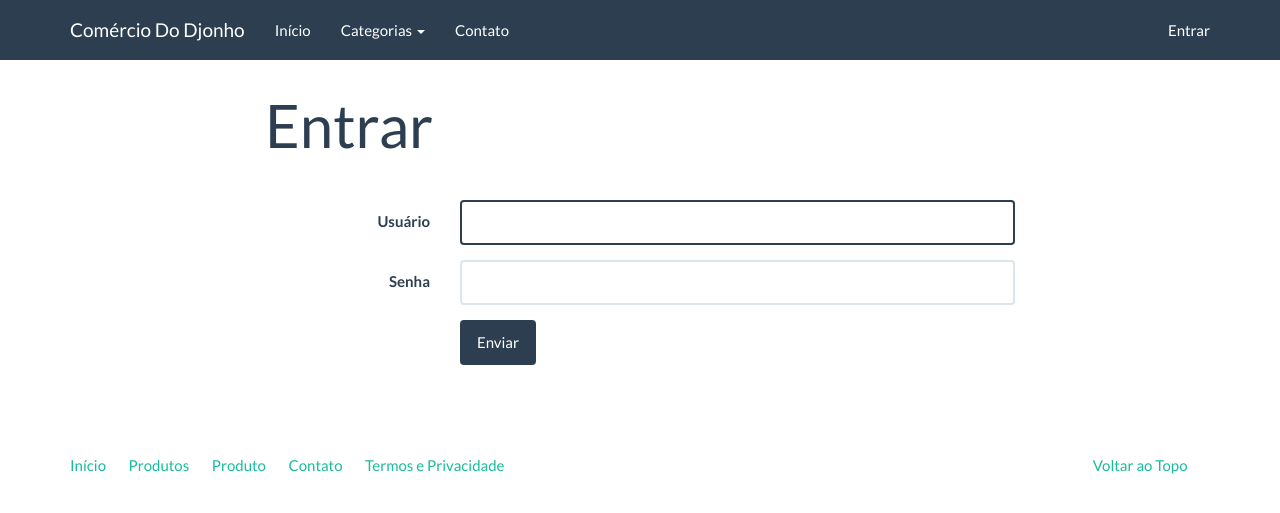
After one commit to gabriel-carvalh0/projetodjango, a Django app: page /entrar/ in a window 1280 px wide. The commit adds this page. Shown: the top 513 px of the page. Run offline with Django 3.2, Linux system fonts and the light colour scheme; data comes from the database, SQL or seed files in the repository; both versions use the stored data as it was after the commit; some libraries are stand-ins or nearby versions.

Commit message:
login logout-problem

```diff
--- a/app_ecommerce/templates/base.html
+++ b/app_ecommerce/templates/base.html
@@ -38,7 +38,11 @@
 			</li>
           </ul>
           <ul class="nav navbar-nav navbar-right">
-            <li><a href="#">Minha Conta</a></li>
+            {% if user.is_authenticated %}
+            <li><a href="{% url 'logout' %}">Sair</a></li>
+            {% else %}
+            <li><a href="{% url 'login' %}">Entrar</a></li>
+            {% endif %}
           </ul>
         </div>
       </div>
--- /dev/null
+++ b/app_ecommerce/templates/login.html
@@ -0,0 +1,50 @@
+
+
+{% extends "base.html" %}
+
+{% load widget_tweaks %}
+
+{% block title %}Entrar | {{ block.super }}{% endblock %}
+
+{% block container %}
+<div class="row">
+    <div class="col-md-8 col-md-offset-2">
+        <div class="page-header">
+            <h1>Entrar</h1>
+        </div>
+        <form class="form-horizontal" method="post">
+            {% csrf_token %}
+            {% for error in form.non_field_errors %}
+            <div class="alert alert-danger">
+                {{ error }}
+            </div>
+            {% endfor %}
+            <fieldset>
+                <div class="form-group{% if form.username.errors %} has-error{% endif %}">
+                  <label for="{{ form.username.auto_id }}" class="col-md-3 control-label">{{ form.username.label }}</label>
+                  <div class="col-md-9">
+                    {% render_field form.username class="form-control" %}
+                    {% for error in form.username.errors %}
+                    <span class="help-block">{{ error }}</span>
+                    {% endfor %}
+                  </div>
+                </div>
+                <div class="form-group{% if form.password.errors %} has-error{% endif %}">
+                  <label for="{{ form.password.auto_id }}" class="col-md-3 control-label">{{ form.password.label }}</label>
+                  <div class="col-md-9">
+                    {% render_field form.password class="form-control" %}
+                    {% for error in form.password.errors %}
+                    <span class="help-block">{{ error }}</span>
+                    {% endfor %}
+                  </div>
+                </div>
+                <div class="form-group">
+                  <div class="col-md-9 col-md-offset-3">
+                    <button type="submit" class="btn btn-primary">Enviar</button>
+                  </div>
+                </div>
+            </fieldset>
+        </form>
+    </div>
+</div>
+{% endblock %}
--- a/ecommerce/settings.py
+++ b/ecommerce/settings.py
@@ -143,6 +143,12 @@ EMAIL_USE_TLS = True
 EMAIL_USE_SSL = False
 EMAIL_BACKEND = 'django.core.mail.backends.console.EmailBackend'
 
+# Auth
+LOGIN_URL = 'login'
+LOGOUT_URL = 'logout'
+LOGIN_REDIRECT_URL = 'index'
+LOGOUT_REDIRECT_URL = 'index'
+
 # Default primary key field type
 # https://docs.djangoproject.com/en/3.2/ref/settings/#default-auto-field
 
--- a/ecommerce/urls.py
+++ b/ecommerce/urls.py
@@ -17,11 +17,15 @@ from django.contrib import admin
 from django.urls import path, include
 from django.views.generic.base import TemplateView
 from app_ecommerce import views
-
+from django.contrib.auth.views import LoginView,  LogoutView
 
 urlpatterns = [
     path('', TemplateView.as_view(template_name="index.html"), name='index'),
     path('contato/', views.contact, name='contact'),
+    path('entrar/', LoginView.as_view(template_name='login.html'), name='login'),
+#    path('sair/', logout_then_login, {'next_page':'index'}, name='logout'),
+    path('sair/', LogoutView, {'next_page':'index'},  name='logout'),
+
     path(r'^catalogo/', include(('catalog.urls', 'catalog' ), namespace='catalog')),
     path('admin/', admin.site.urls),
 ]
```
Also changed, not shown: db.sqlite3.
